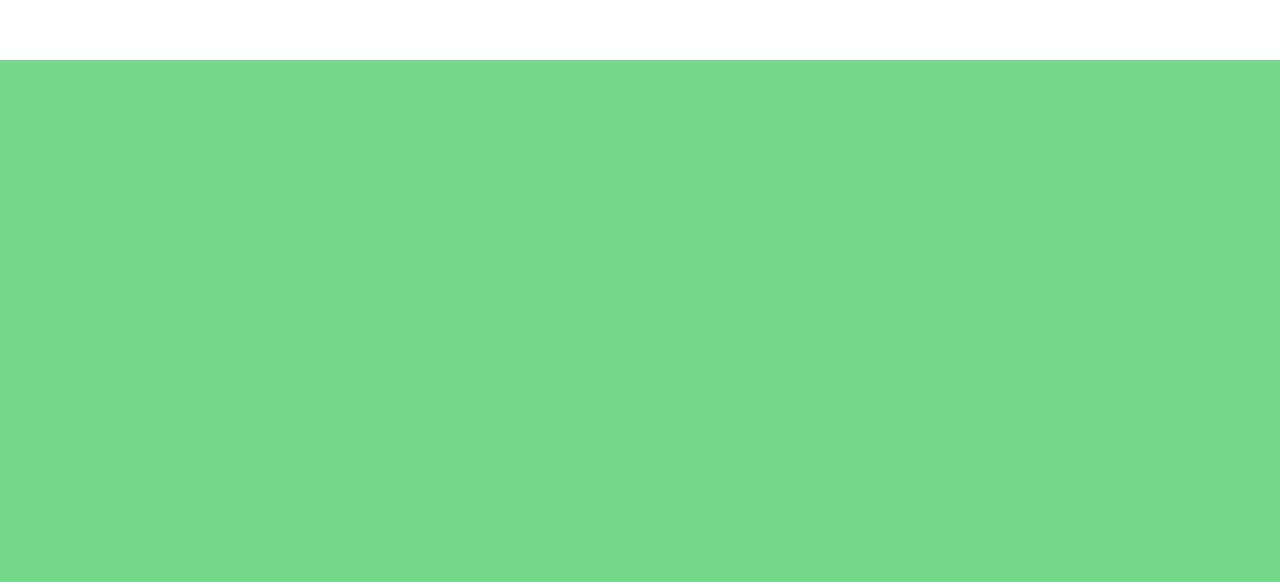
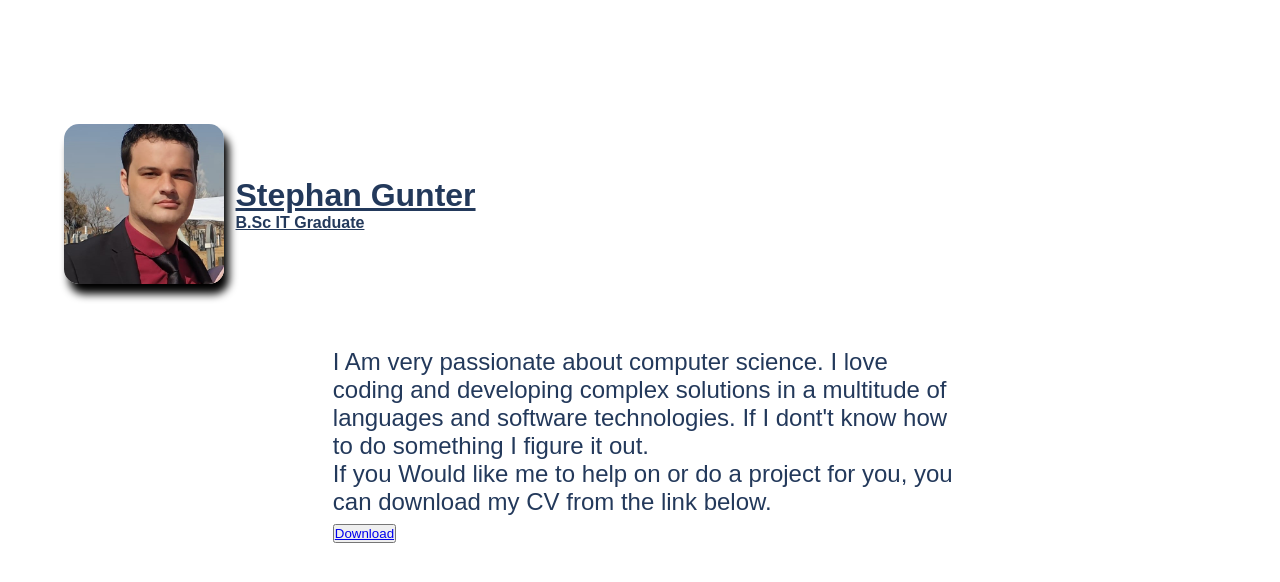
Before and after one commit to gunterstephan/Project-1, a React (Create React App) app in the folder projectone/: page / in a window 1280 px wide. Shown: the part 1620-2202 px from the top of the page. Built offline with nearby package versions, Linux system fonts and the light colour scheme; no server answers; a web font is replaced by a local one.

Commit message:
about page

```diff
--- a/projectone/package.json
+++ b/projectone/package.json
@@ -3,6 +3,7 @@
   "version": "0.1.0",
   "private": true,
   "dependencies": {
+    "@progress/kendo-file-saver": "^1.1.0",
     "@testing-library/jest-dom": "^4.2.4",
     "@testing-library/react": "^9.5.0",
     "@testing-library/user-event": "^7.2.1",
--- a/projectone/src/components/About/About.css
+++ b/projectone/src/components/About/About.css
@@ -1,6 +1,41 @@
 .aboutPage{
     height: 100vh;
     width: 100vw;
-    background-color: rgb(116, 216, 138);
+    background-color: white;
+    display: flex;
+    flex-direction: column;
+}
+.heading{
+    display: flex;
+    margin: 5%;
 
 }
+.cv{
+
+    display: flex;
+    justify-content: center;
+}
+p{
+    width: 50%;
+    font-size: 1.5em;
+}
+h2{
+    font-size: 1em;
+    text-decoration: underline;
+}
+.myname{
+    font-size: 2em;
+    text-decoration: underline;
+}
+.name{
+    margin-left: 1%;
+    display: flex;
+    flex-direction: column;
+    justify-content: center;
+}
+.ppic{
+    height: 20vh;
+    width: auto;
+    box-shadow: 5px 10px 8px black;
+    border-radius: 15px;
+}
--- a/projectone/src/components/About/About.js
+++ b/projectone/src/components/About/About.js
@@ -1,11 +1,26 @@
 import React, { Component } from 'react'
 import './About.css';
+import pic from './p.jpg';
+import Cv from './cv.js'
+import { saveAs } from '@progress/kendo-file-saver';
 
 class About extends Component{
     render(){
         return(
             <section id="sthree" className="aboutPage">
-                <div>
+                <div className="aboutitems">
+                    <div className="heading">
+                        <div className="pphoto">
+                            <img className="ppic" src={pic} alt="Profile Picture"/>
+                        </div>
+                        <div className="name">
+                            <h1 className="myname">Stephan Gunter</h1>
+                        <div className="title">
+                            <h2>B.Sc IT Graduate</h2>
+                        </div>
+                        </div>
+                    </div>
+                    <Cv/>
 
                 </div>
             </section>
--- /dev/null
+++ b/projectone/src/components/About/cv.js
@@ -0,0 +1,20 @@
+import React, { Component } from 'react'
+
+export default class cv extends Component{
+    render(){
+        return(
+            <div className="cv">
+                <p>
+                    I Am very passionate about computer science.
+                    I love coding and developing complex solutions in a multitude of languages and software technologies. If I dont't know how to do something I figure it out.
+                    <br/>
+                    If you Would like me to help on or do a project for you, you can download my CV from the link below.
+                    <br/>
+                    <button>
+                        <a href="https://drive.google.com/file/d/1z_jzp0KJ5zoaVam9nx0dkP--eqlq6zhi/view?usp=sharing" target="_blank">Download</a>
+                    </button>
+                </p>
+            </div>
+        )
+    }
+}
--- a/projectone/src/components/Home/CreativityPane.js
+++ b/projectone/src/components/Home/CreativityPane.js
@@ -4,7 +4,7 @@ class CreativityPane extends Component{
     render(){
         return(
             <div className= 'stockprice'>
-                Creative things
+                So know everything.
             </div>
 
 
--- a/projectone/src/components/Skills/Projects.js
+++ b/projectone/src/components/Skills/Projects.js
@@ -7,7 +7,7 @@ export default class Projects extends Component{
             <div id="technologies" className="technologies">
                 <div className="projdesc">
                     <h4>Desktop GUI</h4>
-                    <p>
+                    <p className="projs">
                         1. Visual C# <br/>
                         2. JavaFX<br/>
                         3. Python
@@ -15,25 +15,25 @@ export default class Projects extends Component{
                 </div>
                 <div className="projdesc">
                     <h4>Cryptography</h4>
-                    <p>
+                    <p className="projs">
                         1. Java
                     </p>
                 </div>
                 <div className="projdesc">
                     <h4>AI algorithms</h4>
-                    <p>
+                    <p className="projs">
                         1. Python
                     </p>
                 </div>
                 <div className="projdesc">
                     <h4>Client-Server networking</h4>
-                    <p>
+                    <p className="projs">
                         1. Java
                     </p>
                 </div>
                 <div className="projdesc">
                     <h4>Web-Development</h4>
-                    <p>
+                    <p className="projs">
                     1. ASP.NET in C#<br/>
                     2. ReactJS
                     </p>
--- a/projectone/src/components/Skills/Skills.css
+++ b/projectone/src/components/Skills/Skills.css
@@ -4,6 +4,12 @@
     height: 100vh;
     width: 100vw;
     background-color: white;
+}
+.header{
+    font-size: 1.5em;
+}
+.projs{
+    font-size: 1em;
 }
 .mainview2{
     top: 5vh;
--- a/projectone/src/components/Skills/Technologies.css
+++ b/projectone/src/components/Skills/Technologies.css
@@ -11,6 +11,7 @@ body{
     border-radius: 10px;
 }
 img{
+    display: flex;
     min-width: 70px;
     width: 85%;
     max-height: 10rem;
@@ -19,7 +20,6 @@ img{
 }
 .header{
     padding-top: 1vh;
-    font-size: 3vw;
 }
 
 p{
@@ -31,7 +31,7 @@ p{
     flex-direction: column;
     align-items: center;
     justify-content: center;
-    width: 15%;
+    width: 10%;
     margin: 2vw;
 }
 .projdesc{
```
Also changed, not shown: projectone/src/components/About/p.jpg (added), 1 other file (tests, documents, lock files or other folders).
